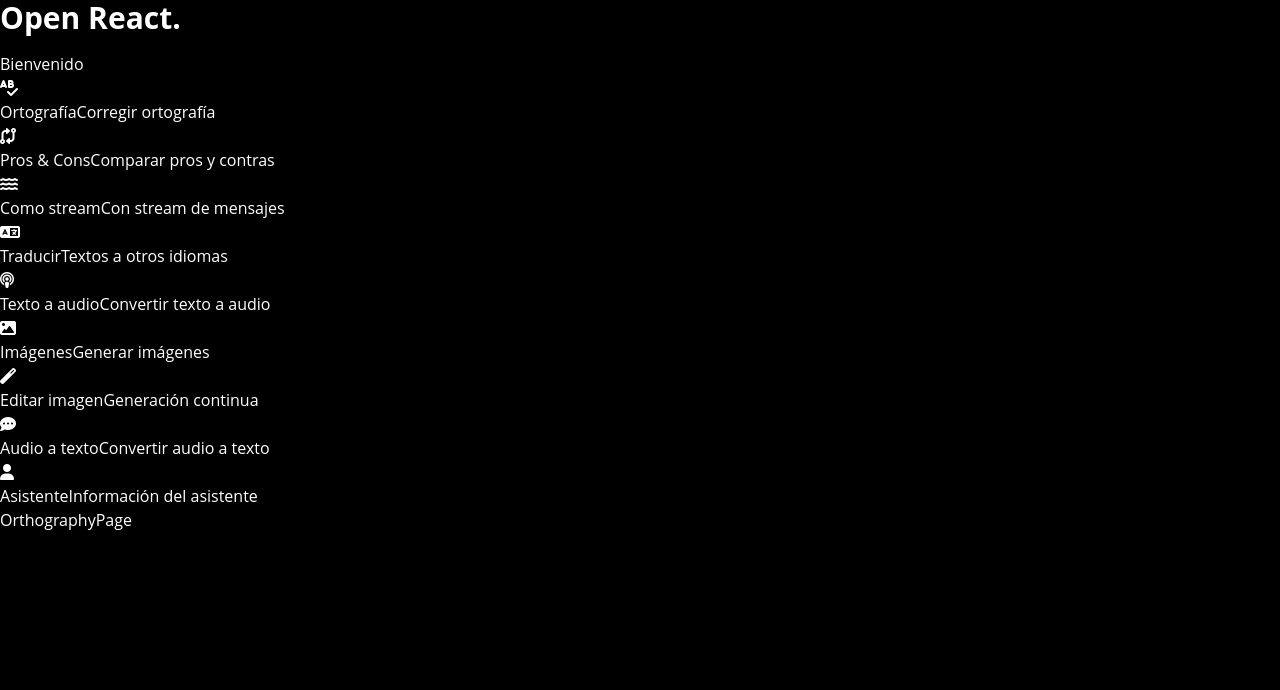
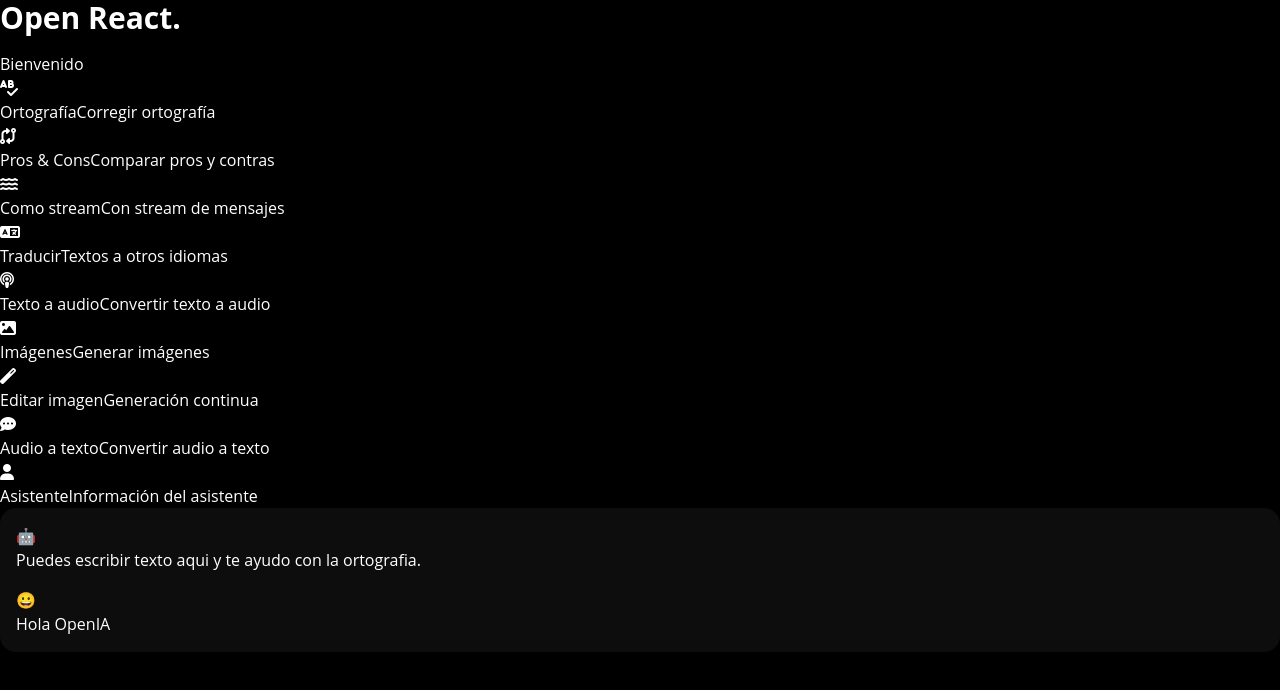
Before and after one commit to renier1989/open-react, a React (Vite) app: page /orthography in a window 1280 px wide. Shown: the top 690 px of the page. Built offline with nearby package versions, Linux system fonts and the light colour scheme.

Commit message:
creacion de las pantallas para el chat

```diff
--- a/package.json
+++ b/package.json
@@ -12,6 +12,7 @@
   "dependencies": {
     "react": "^18.2.0",
     "react-dom": "^18.2.0",
+    "react-markdown": "^9.0.1",
     "react-router-dom": "^6.23.1"
   },
   "devDependencies": {
--- /dev/null
+++ b/src/presentation/components/chat-bubbles/GptMessage.tsx
@@ -0,0 +1,20 @@
+import Markdown from "react-markdown"
+
+interface Props{
+    text:string;
+}
+
+export const GptMessage = ({text}:Props) => {
+  return (
+    <div className="col-start-1 col-end-8 p-3 rounded-lg">
+        <div className="flex flex-row items-start">
+            <div className="flex items-center justify-center h-10 w-10 rounded-full bg-green-600 flex-shrink-0">
+                🤖
+            </div>
+            <div className="relative  ml-3 text-sm bg-black bg-opacity-25 pt-3 pb-2 px-4 shadow rounded-xl">
+                <Markdown>{text}</Markdown>
+            </div>
+        </div>
+    </div>
+  )
+}
--- /dev/null
+++ b/src/presentation/components/chat-bubbles/MyMessage.tsx
@@ -0,0 +1,18 @@
+interface Props{
+    text:string;
+}
+
+export const MyMessage = ({text}:Props) => {
+  return (
+    <div className="col-start-6 col-end-13 p-3 rounded-lg">
+        <div className="flex items-center justify-start flex-row-reverse">
+            <div className="flex items-center justify-center h-10 w-10 rounded-full bg-indigo-500 flex-shrink-0">
+                😀
+            </div>
+            <div className="relative  mr-3 text-sm bg-indigo-700 bg-opacity-25 pt-3 pb-2 px-4 shadow rounded-xl">
+                <div>{text}</div>
+            </div>
+        </div>
+    </div>
+  )
+}
--- a/src/presentation/components/index.ts
+++ b/src/presentation/components/index.ts
@@ -1 +1,3 @@
-export { SidebarMenuItem } from "./sidebar/SidebarMenuItem";
+export * from "./chat-bubbles/GptMessage";
+export * from "./chat-bubbles/MyMessage";
+export * from "./sidebar/SidebarMenuItem";
--- a/src/presentation/pages/orthography/OrthographyPage.tsx
+++ b/src/presentation/pages/orthography/OrthographyPage.tsx
@@ -1,5 +1,19 @@
+import { GptMessage, MyMessage } from "../../components"
+
 export const OrthographyPage = () => {
   return (
-    <div>OrthographyPage</div>
+    <>
+      <div className="chat-container">
+        <div className="chat-message">
+          <div className="grid grid-cols-12 gap-y-2 ">
+
+              {/* aqui muestro un mensaje de bienvenida o presentacacion para esta funcionaldiad */}
+              <GptMessage text="Puedes escribir texto aqui y te ayudo con la ortografia. "/>
+              <MyMessage text="Hola OpenIA "/>
+
+          </div>
+        </div>
+      </div>
+    </>
   )
 }
```
Also changed, not shown: 1 other file (tests, documents, lock files or other folders).
